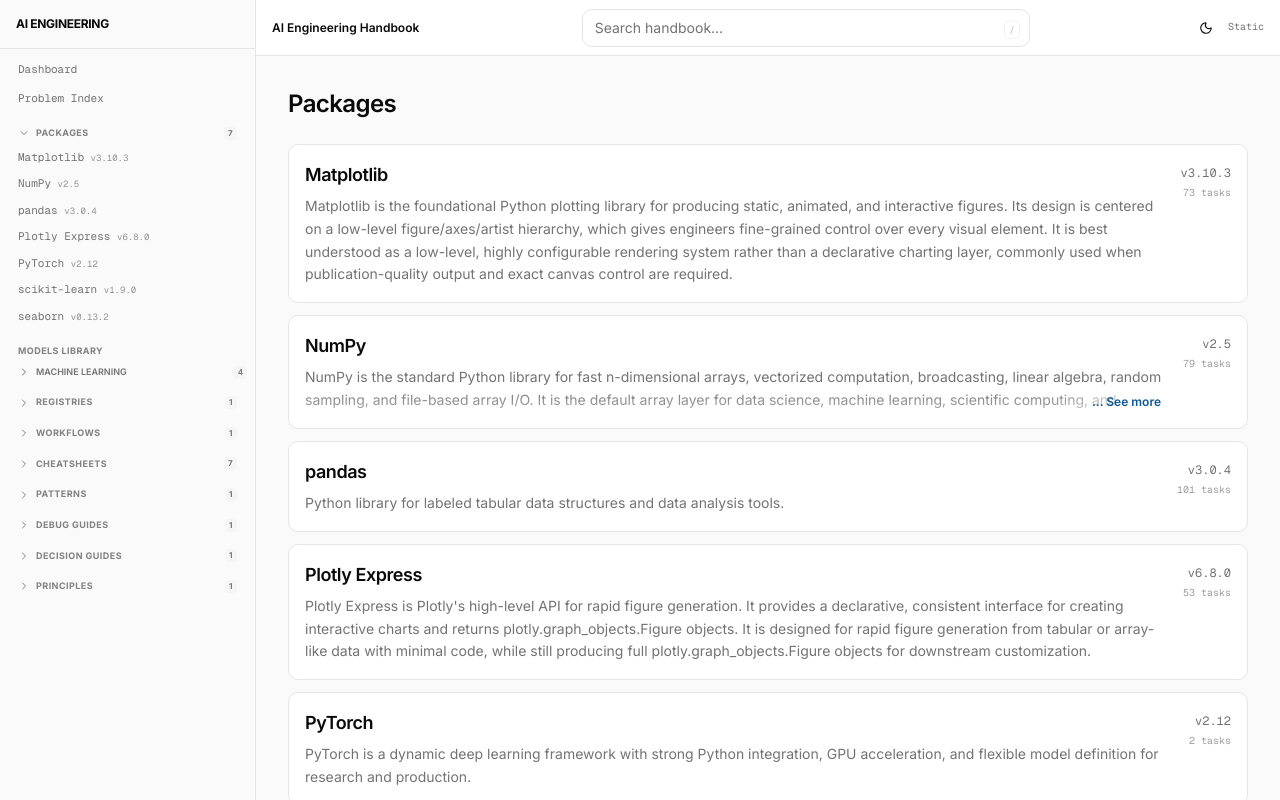
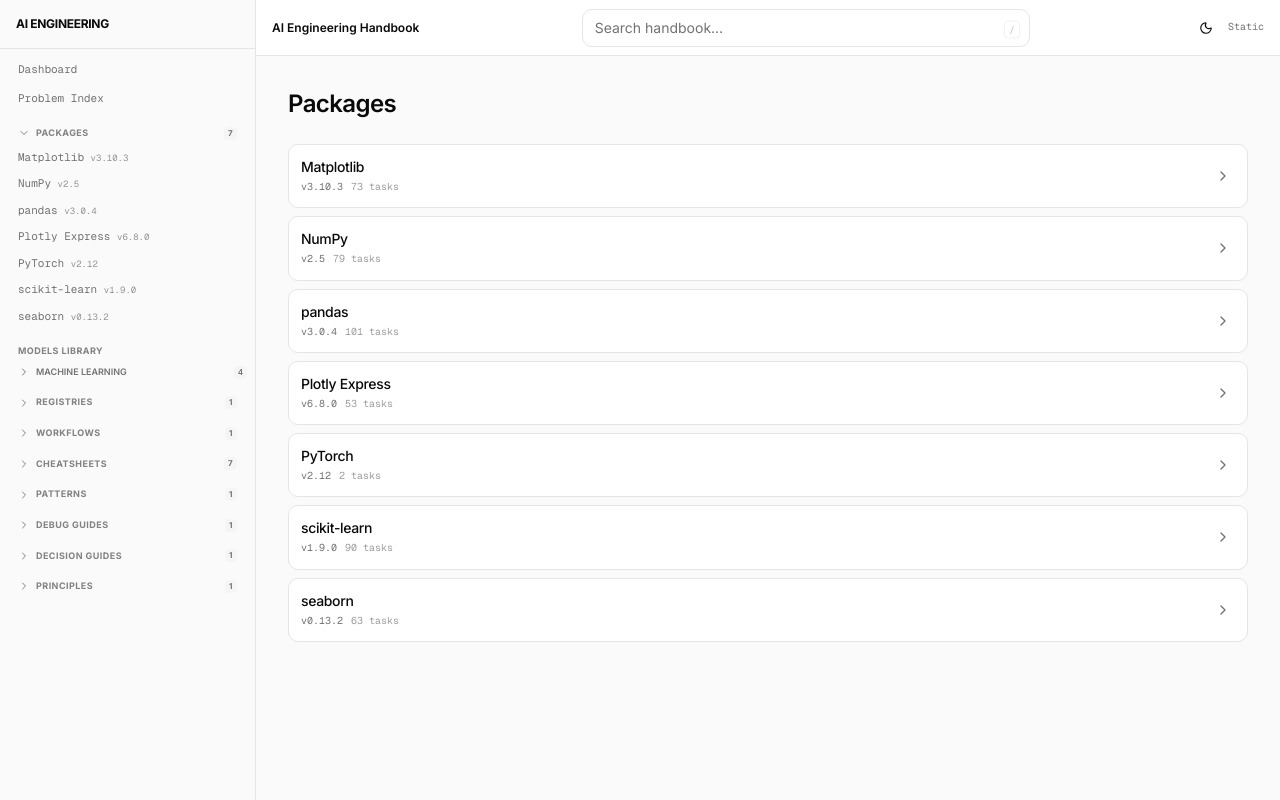
Before and after one commit to Mohammad-Zahed-Hossen/AI_Engineering_Handbook, a Next.js app: page /packages in a window 1280 px wide. Built offline with nearby package versions, Linux system fonts and the light colour scheme.

Commit message:
feat: implement search and client-side logic for package index view

```diff
--- /dev/null
+++ b/app/packages/PackageListClient.tsx
@@ -0,0 +1,72 @@
+'use client';
+
+import { useState } from 'react';
+import Link from 'next/link';
+import { ChevronDown, ChevronRight } from 'lucide-react';
+import type { Package } from '@/types/package';
+
+interface PackageListClientProps {
+  packages: Package[];
+}
+
+export default function PackageListClient({ packages }: PackageListClientProps) {
+  const [expandedIds, setExpandedIds] = useState<Set<string>>(new Set());
+
+  const toggleExpand = (id: string, e: React.MouseEvent) => {
+    e.preventDefault();
+    setExpandedIds(prev => {
+      const next = new Set(prev);
+      if (next.has(id)) {
+        next.delete(id);
+      } else {
+        next.add(id);
+      }
+      return next;
+    });
+  };
+
+  return (
+    <div className="space-y-2">
+      {packages.map(pkg => {
+        const isExpanded = expandedIds.has(pkg.id);
+        return (
+          <Link
+            key={pkg.id}
+            href={`/packages/${pkg.id}`}
+            className="group block rounded-lg border border-border bg-card hover:border-foreground/20 hover:bg-muted/30 transition-colors"
+          >
+            <div className="p-3 flex items-center justify-between gap-3">
+              <div className="flex-1 min-w-0">
+                <h2 className="text-sm font-medium text-foreground group-hover:text-primary transition-colors">
+                  {pkg.name}
+                </h2>
+                <div className="flex items-center gap-2 mt-0.5">
+                  <span className="text-[10px] font-mono text-muted-foreground">v{pkg.version}</span>
+                  <span className="text-[10px] font-mono text-muted-foreground/70">
+                    {pkg.tasks.length} {pkg.tasks.length === 1 ? 'task' : 'tasks'}
+                  </span>
+                </div>
+              </div>
+              <button
+                onClick={(e) => toggleExpand(pkg.id, e)}
+                className="shrink-0 p-1 rounded hover:bg-muted/50 transition-colors"
+                aria-label={isExpanded ? 'Collapse description' : 'Expand description'}
+              >
+                {isExpanded ? (
+                  <ChevronDown className="w-4 h-4 text-muted-foreground" />
+                ) : (
+                  <ChevronRight className="w-4 h-4 text-muted-foreground" />
+                )}
+              </button>
+            </div>
+            {isExpanded && (
+              <div className="px-3 pb-3 pt-0 border-t border-border/50 mt-2">
+                <p className="text-xs text-muted-foreground leading-relaxed pt-2">{pkg.summary}</p>
+              </div>
+            )}
+          </Link>
+        );
+      })}
+    </div>
+  );
+}
--- a/app/packages/page.tsx
+++ b/app/packages/page.tsx
@@ -1,6 +1,5 @@
-import Link from 'next/link';
 import { getAllPackages } from '@/lib/data';
-import ExpandableText from '@/components/shared/ExpandableText';
+import PackageListClient from './PackageListClient';
 
 export default function PackagesPage() {
   const packages = getAllPackages();
@@ -8,36 +7,7 @@ export default function PackagesPage() {
   return (
     <div className="space-y-6">
       <h1 className="text-2xl font-semibold text-foreground">Packages</h1>
-      <div className="space-y-3">
-        {packages.map(pkg => (
-          <div
-            key={pkg.id}
-            className="rounded-lg border border-border bg-card p-4 hover:border-foreground/20 transition-colors flex items-start justify-between gap-4"
-          >
-            <div className="flex-1 min-w-0">
-              <Link href={`/packages/${pkg.id}`} className="group inline-block">
-                <h2 className="text-lg font-semibold text-foreground group-hover:text-primary transition-colors">
-                  {pkg.name}
-                </h2>
-              </Link>
-              <ExpandableText
-                maxLines={2}
-                cacheKey={`pkg-list-summary-${pkg.id}`}
-                fadeClass="from-card to-transparent"
-                className="mt-1.5"
-              >
-                <p className="text-sm text-muted-foreground leading-relaxed">{pkg.summary}</p>
-              </ExpandableText>
-            </div>
-            <div className="shrink-0 flex flex-col items-end gap-1 pt-1 select-none">
-              <span className="text-xs font-mono text-muted-foreground">v{pkg.version}</span>
-              <span className="text-[10px] font-mono text-muted-foreground/70">
-                {pkg.tasks.length} {pkg.tasks.length === 1 ? 'task' : 'tasks'}
-              </span>
-            </div>
-          </div>
-        ))}
-      </div>
+      <PackageListClient packages={packages} />
     </div>
   );
 }
```
Also changed, not shown: 6 other files (tests, documents, lock files or other folders).
